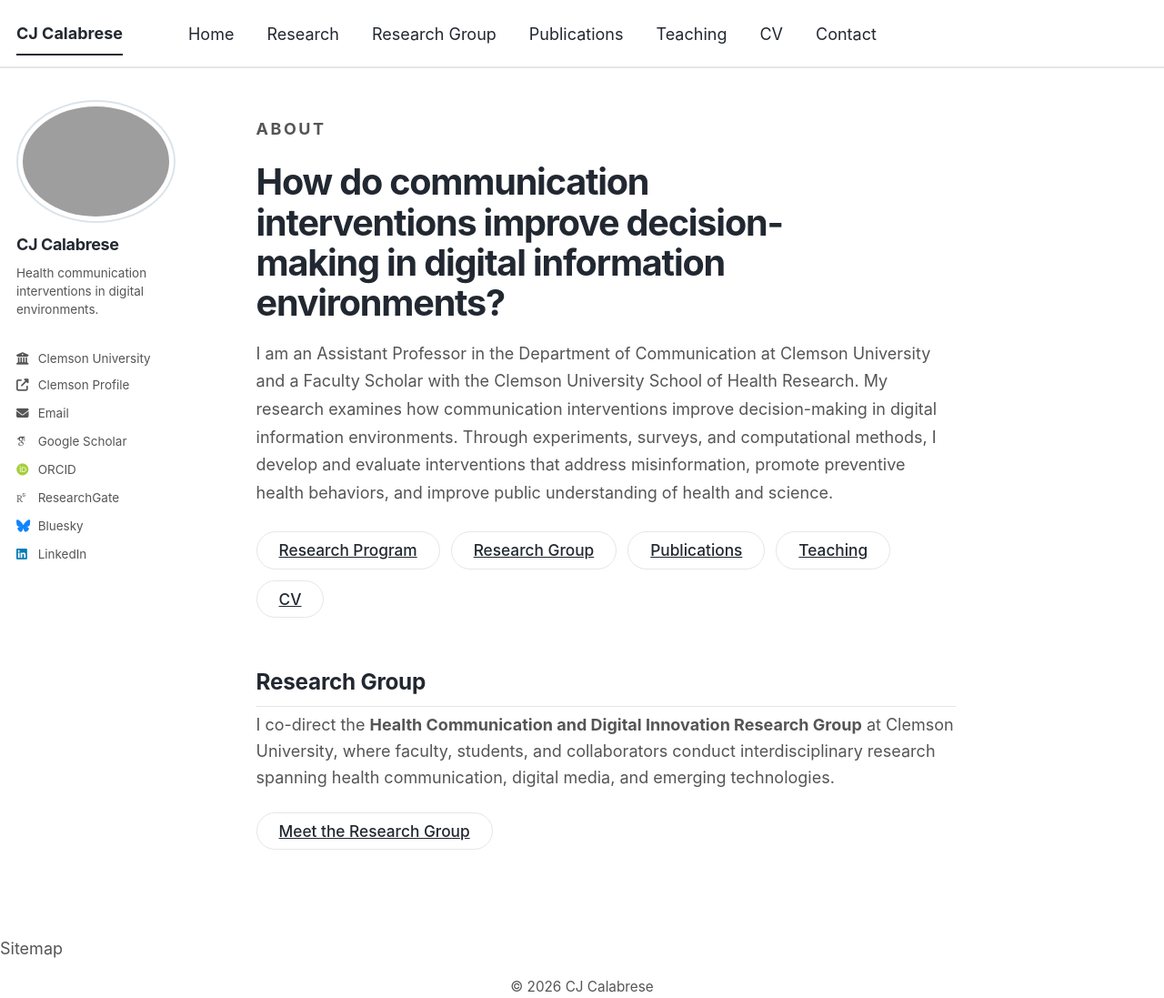
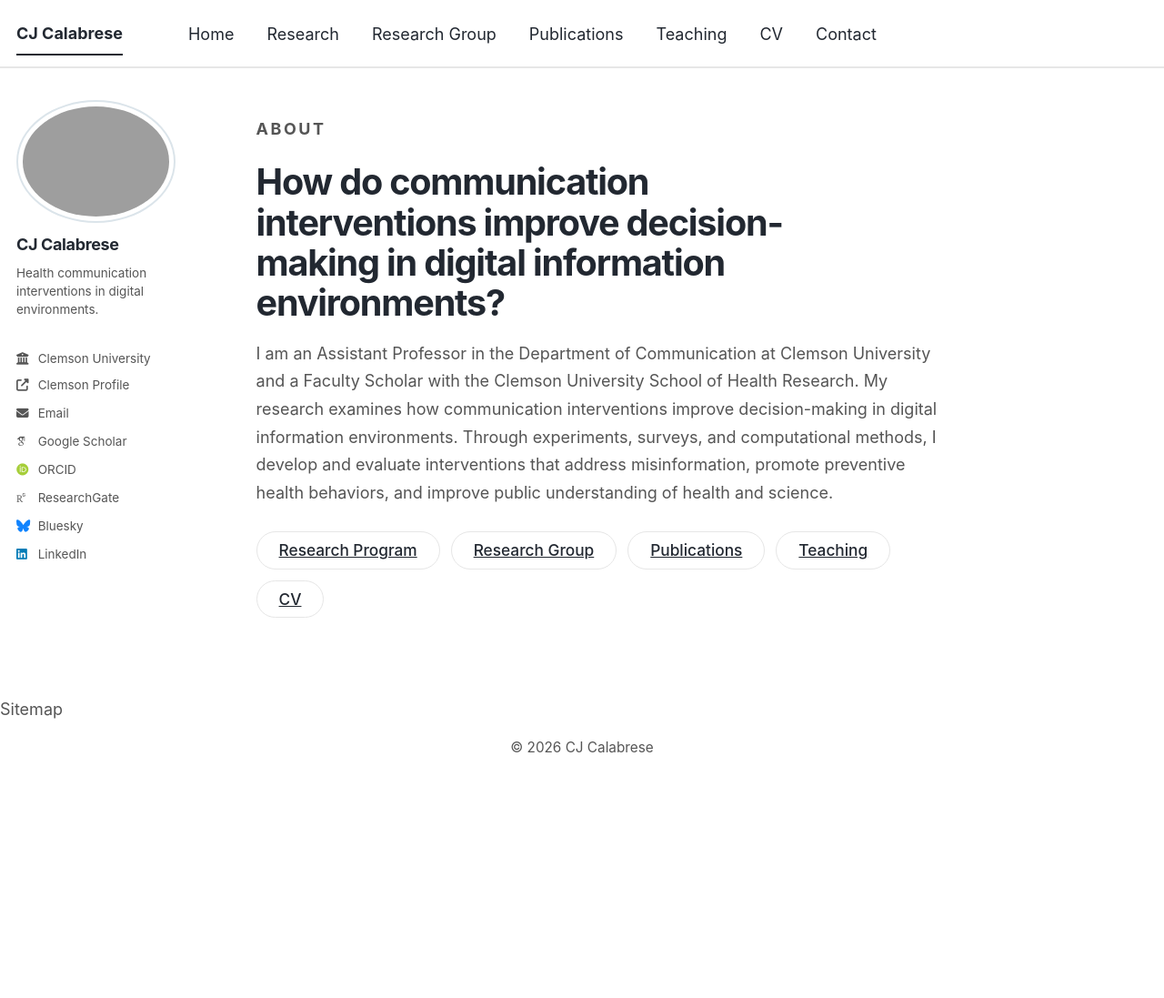
Before and after one commit to cjcalabresephd/cjcalabresephd.github.io, a Jekyll site: the page built from _pages/about.md, in a window 1280 px wide and 1097 px high. Shown: the whole window at 91% size. Built offline with Jekyll 4.4.1, drawn with Linux system fonts in a browser that asks for light colours; some web fonts are replaced; a script bundle is joined from its source files by our own code; library files that are not in the unit come from our copies.

Commit message:
remove sections

```diff
--- a/_pages/about.md
+++ b/_pages/about.md
@@ -27,18 +27,3 @@ I am an Assistant Professor in the Department of Communication at Clemson Univer
 </div>
 
 </div>
-
-
-<div class="page-section">
-
-<h2>Research Group</h2>
-
-<p class="page-copy">
-I co-direct the <strong>Health Communication and Digital Innovation Research Group</strong> at Clemson University, where faculty, students, and collaborators conduct interdisciplinary research spanning health communication, digital media, and emerging technologies.
-</p>
-
-<p>
-  <a class="page-button" href="/research-group/">Meet the Research Group</a>
-</p>
-
-</div>
```
